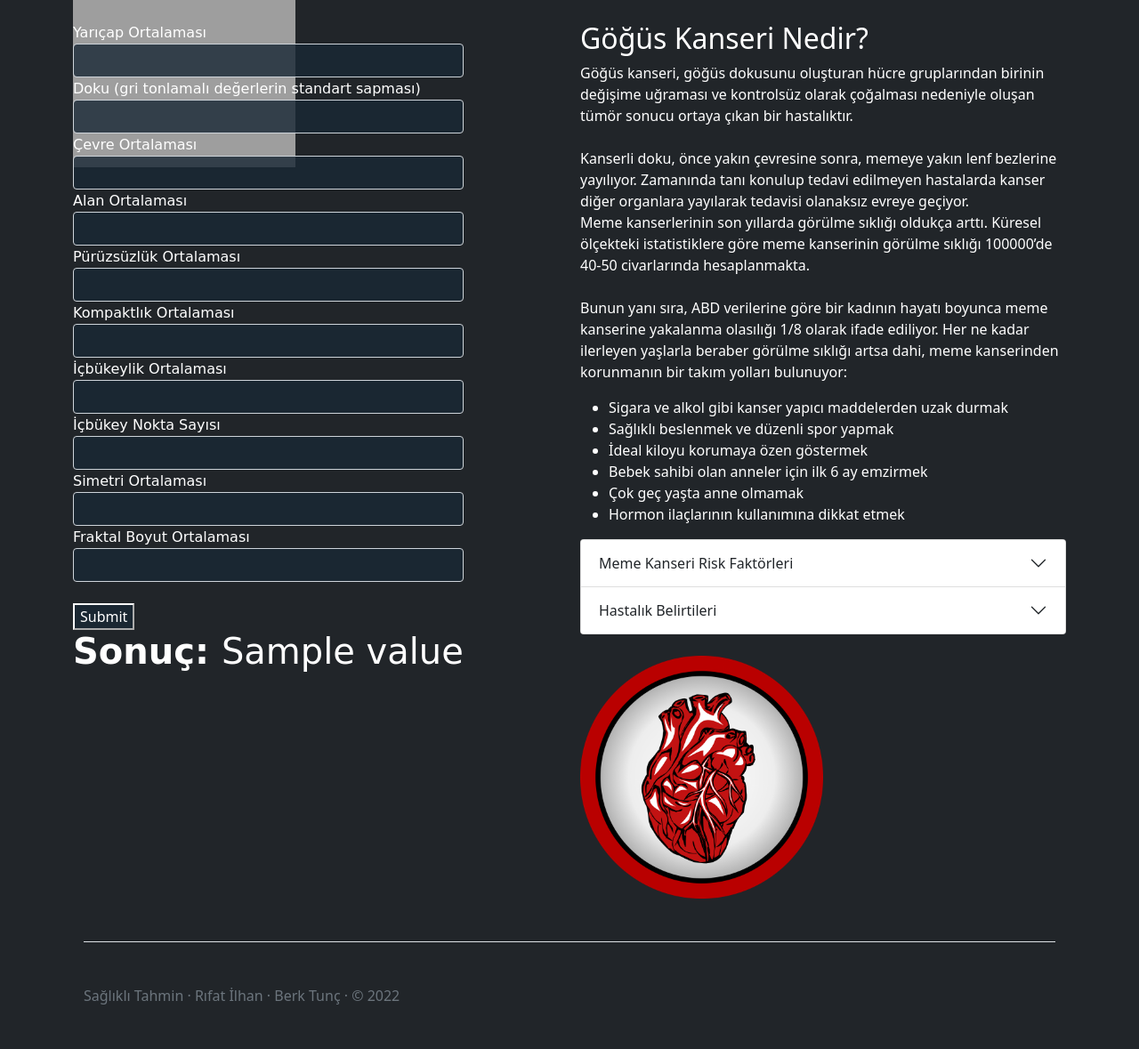
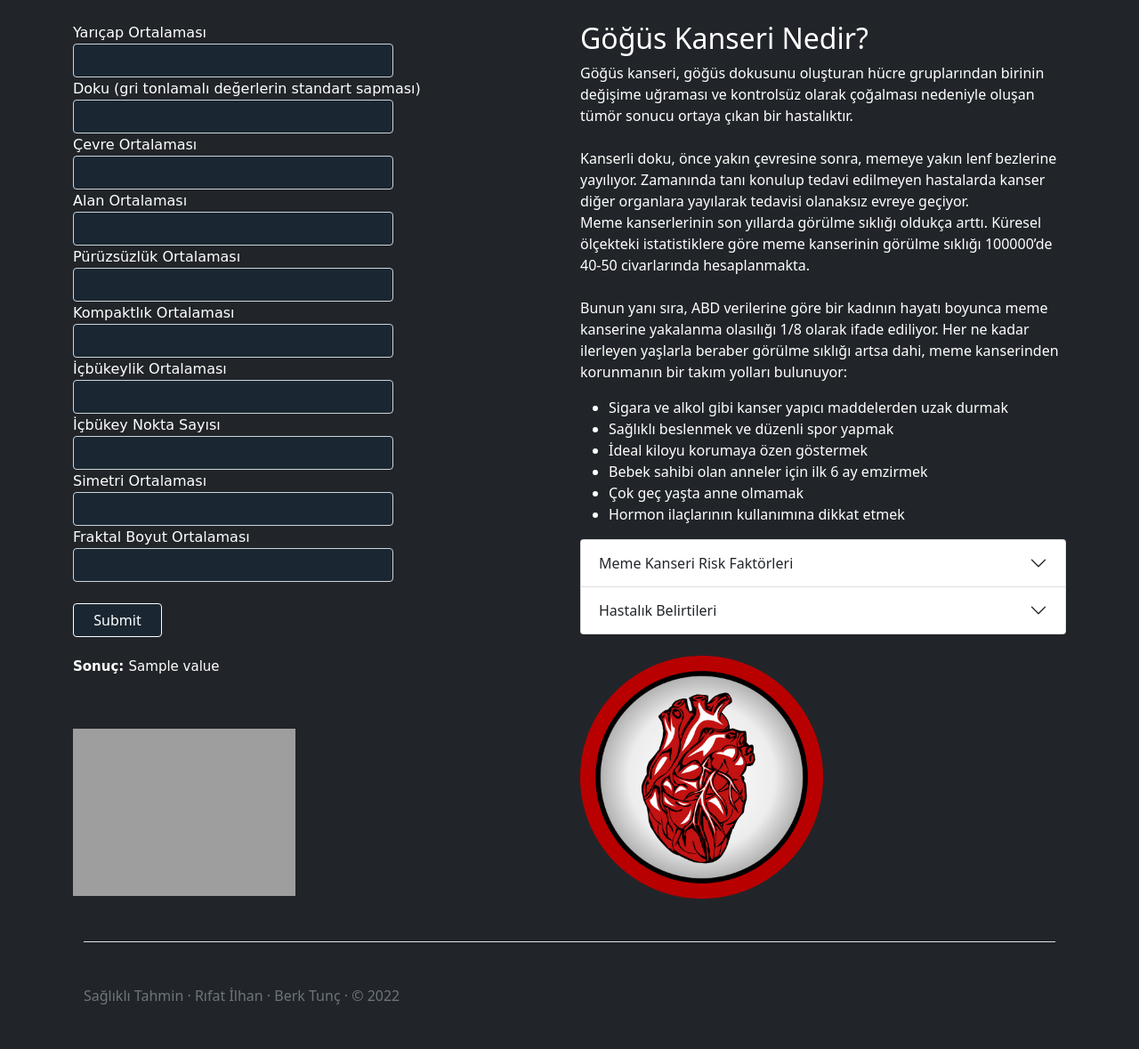
Before and after one commit to berktunc008/health, a Flask app: template templates/breastcancer.html in a window 1280 px wide. Shown: the part 56-1235 px from the top of the page at 89% size. Run offline with Flask 2, Linux system fonts and the light colour scheme; the template is opened without the code that fills it: most values are stand-ins (such as "Sample title", 1, 10 or a date in 2020); grey boxes are pictures that could not be loaded.

Commit message:
form düzeltme ve foto

```diff
--- a/templates/breastcancer.html
+++ b/templates/breastcancer.html
@@ -62,7 +62,7 @@
 <nav class="navbar navbar-expand-lg navbar-light bg-light">
     <div class="container-fluid">
       <img src="/static/sayfaLogosu.png" alt="" width="30" height="24" class="d-inline-block align-text-top">
-      <a class="navbar-brand" href="http://127.0.0.1:5000/home">Sağlıklı Tahmin</a>
+      <a class="navbar-brand" href="http://127.0.0.1:3600/home">Sağlıklı Tahmin</a>
       <button class="navbar-toggler" type="button" data-bs-toggle="collapse" data-bs-target="#navbarSupportedContent" aria-controls="navbarSupportedContent" aria-expanded="false" aria-label="Toggle navigation">
         <span class="navbar-toggler-icon"></span>
       </button>
@@ -72,10 +72,10 @@
             <a class="nav-link active" aria-current="page" href="">Hakkımızda</a>
           </li>
           <li class="nav-item">
-            <a class="nav-link active" aria-current="page" href="http://127.0.0.1:5000/breast">Göğüs Kanseri Tahmini</a>
+            <a class="nav-link active" aria-current="page" href="http://127.0.0.1:3600/breast">Göğüs Kanseri Tahmini</a>
           </li>
           <li class="nav-item">
-            <a class="nav-link active" aria-current="page" href="http://127.0.0.1:5000/heart">Kalp Krizi Riski Tahmini</a>
+            <a class="nav-link active" aria-current="page" href="http://127.0.0.1:3600/heart">Kalp Krizi Riski Tahmini</a>
           </li>
           <li class="nav-item">
             <a class="nav-link active" aria-current="page" href="">Test3 Tahmini</a>
@@ -95,59 +95,60 @@
 <form style="position: absolute;"  method="POST">
     <br>
     <div class="form-group">
-        <label style="font-family:cursive;" for="radius_mean">Yarıçap Ortalaması</label>
-        <input style="background-color: rgba(24, 40, 53, 0.795); color: white;" type="number" class="form-control" step="0.0000001" id="radius_mean" name="radius_mean">
+        <label style="font-family:cursive;" for="radius_mean">Yarıçap Ortalaması</label> <br>
+        <input style="background-color: rgba(24, 40, 53, 0.795); color: white; width: 360px;" type="number" class="form-control" step="0.0000001" id="radius_mean" name="radius_mean">
 </div>
     <div class="form-group">
-        <label style="font-family:cursive;" for="texture_mean">Doku (gri tonlamalı değerlerin standart sapması)</label>
-        <input style="background-color: rgba(24, 40, 53, 0.795); color: white;" type="number" class="form-control"  step="0.0000001" id="texture_mean" name="texture_mean">
+        <label style="font-family:cursive;" for="texture_mean">Doku (gri tonlamalı değerlerin standart sapması)</label> <br>
+        <input style="background-color: rgba(24, 40, 53, 0.795); color: white; width: 360px;" type="number" class="form-control"  step="0.0000001" id="texture_mean" name="texture_mean">
 </div>
     <div class="form-group">
-        <label style="font-family:cursive;" for="radius_mean">Çevre Ortalaması</label>
-        <input style="background-color: rgba(24, 40, 53, 0.795); color: white;" type="number" class="form-control" step="0.0000001" id="perimeter_mean" name="perimeter_mean">
+        <label style="font-family:cursive;" for="radius_mean">Çevre Ortalaması</label> <br>
+        <input style="background-color: rgba(24, 40, 53, 0.795); color: white; width: 360px;" type="number" class="form-control" step="0.0000001" id="perimeter_mean" name="perimeter_mean">
 </div>
     <div class="form-group">
-        <label style="font-family:cursive;" for="radius_mean">Alan Ortalaması</label>
-        <input style="background-color: rgba(24, 40, 53, 0.795); color: white;" type="number" class="form-control" step="0.0000001" id="area_mean" name="area_mean">
+        <label style="font-family:cursive;" for="radius_mean">Alan Ortalaması</label> <br>
+        <input style="background-color: rgba(24, 40, 53, 0.795); color: white; width: 360px;" type="number" class="form-control" step="0.0000001" id="area_mean" name="area_mean">
 </div>
     <div class="form-group">
-        <label style="font-family:cursive;" for="radius_mean">Pürüzsüzlük Ortalaması</label>
-        <input style="background-color: rgba(24, 40, 53, 0.795); color: white;" type="number" class="form-control" step="0.0000001" id="smoothness_mean" name="smoothness_mean">
+        <label style="font-family:cursive;" for="radius_mean">Pürüzsüzlük Ortalaması</label> <br>
+        <input style="background-color: rgba(24, 40, 53, 0.795); color: white; width: 360px;" type="number" class="form-control" step="0.0000001" id="smoothness_mean" name="smoothness_mean">
 </div>
     <div class="form-group">
-        <label style="font-family:cursive;" for="radius_mean">Kompaktlık Ortalaması</label>
-        <input style="background-color: rgba(24, 40, 53, 0.795); color: white;" type="number" class="form-control" step="0.0000001" id="compactness_mean" name="compactness_mean">
+        <label style="font-family:cursive;" for="radius_mean">Kompaktlık Ortalaması</label> <br>
+        <input style="background-color: rgba(24, 40, 53, 0.795); color: white; width: 360px;" type="number" class="form-control" step="0.0000001" id="compactness_mean" name="compactness_mean">
 </div>
     <div class="form-group">
-        <label style="font-family:cursive;" for="radius_mean">İçbükeylik Ortalaması</label>
-        <input style="background-color: rgba(24, 40, 53, 0.795); color: white;" type="number" class="form-control" step="0.0000001" id="concavity_mean" name="concavity_mean">
+        <label style="font-family:cursive;" for="radius_mean">İçbükeylik Ortalaması</label> <br>
+        <input style="background-color: rgba(24, 40, 53, 0.795); color: white; width: 360px;" type="number" class="form-control" step="0.0000001" id="concavity_mean" name="concavity_mean">
 </div>
 
     <div class="form-group">
-        <label style="font-family:cursive;" for="radius_mean">İçbükey Nokta Sayısı</label>
-        <input style="background-color: rgba(24, 40, 53, 0.795); color: white;" type="number" class="form-control" step="0.0000001" id="concave points_mean" name="concave points_mean">
+        <label style="font-family:cursive;" for="radius_mean">İçbükey Nokta Sayısı</label> <br>
+        <input style="background-color: rgba(24, 40, 53, 0.795); color: white; width: 360px;" type="number" class="form-control" step="0.0000001" id="concave points_mean" name="concave points_mean">
 </div>
     <div class="form-group">
-        <label style="font-family:cursive;" for="radius_mean">Simetri Ortalaması</label>
-        <input style="background-color: rgba(24, 40, 53, 0.795); color: white;" type="number" class="form-control" step="0.0000001" id="symmetry_mean" name="symmetry_mean">
+        <label style="font-family:cursive;" for="radius_mean">Simetri Ortalaması</label> <br>
+        <input style="background-color: rgba(24, 40, 53, 0.795); color: white; width: 360px;" type="number" class="form-control" step="0.0000001" id="symmetry_mean" name="symmetry_mean">
 </div>
     <div class="form-group">
-        <label style="font-family:cursive;" for="radius_mean">Fraktal Boyut Ortalaması</label>
-        <input style="background-color: rgba(24, 40, 53, 0.795); color: white;" type="number" class="form-control" step="0.0000001" id="fractal_dimension_mean" name="fractal_dimension_mean">
+        <label style="font-family:cursive;" for="radius_mean">Fraktal Boyut Ortalaması</label> <br>
+        <input style="background-color: rgba(24, 40, 53, 0.795); color: white; width: 360px;" type="number" class="form-control" step="0.0000001" id="fractal_dimension_mean" name="fractal_dimension_mean">
 </div>
 
 <br>
-    <input style="background-color: rgba(24, 40, 53, 0.795); color: white; border-color: white;" type="submit">
+    <input style="background-color: rgba(24, 40, 53, 0.795); color: white; border-color: white; width: 100px;" type="submit" class="form-control"> <br>
 
-    <h1 style="font-family:cursive;"><b> Sonuç: </b> {{ value }} </h1>
+    <h1 style="font-family:cursive; font-size: 15px;"><b> Sonuç: </b> {{ value }} </h1>
         <br> <br>
   </form>
   {% for name in filenames %}
-    <img src="/static/{{ name }}", width="250">
+    <img style="margin-top: 150%;" src="/static/{{ name }}", width="250">
    {% endfor %}
 
 
 </div>
+
 
 
 <!--col-6 bölümleme sag taraf-->
```
Also changed, not shown: static/HappyDoctorV2.JPG (added).
